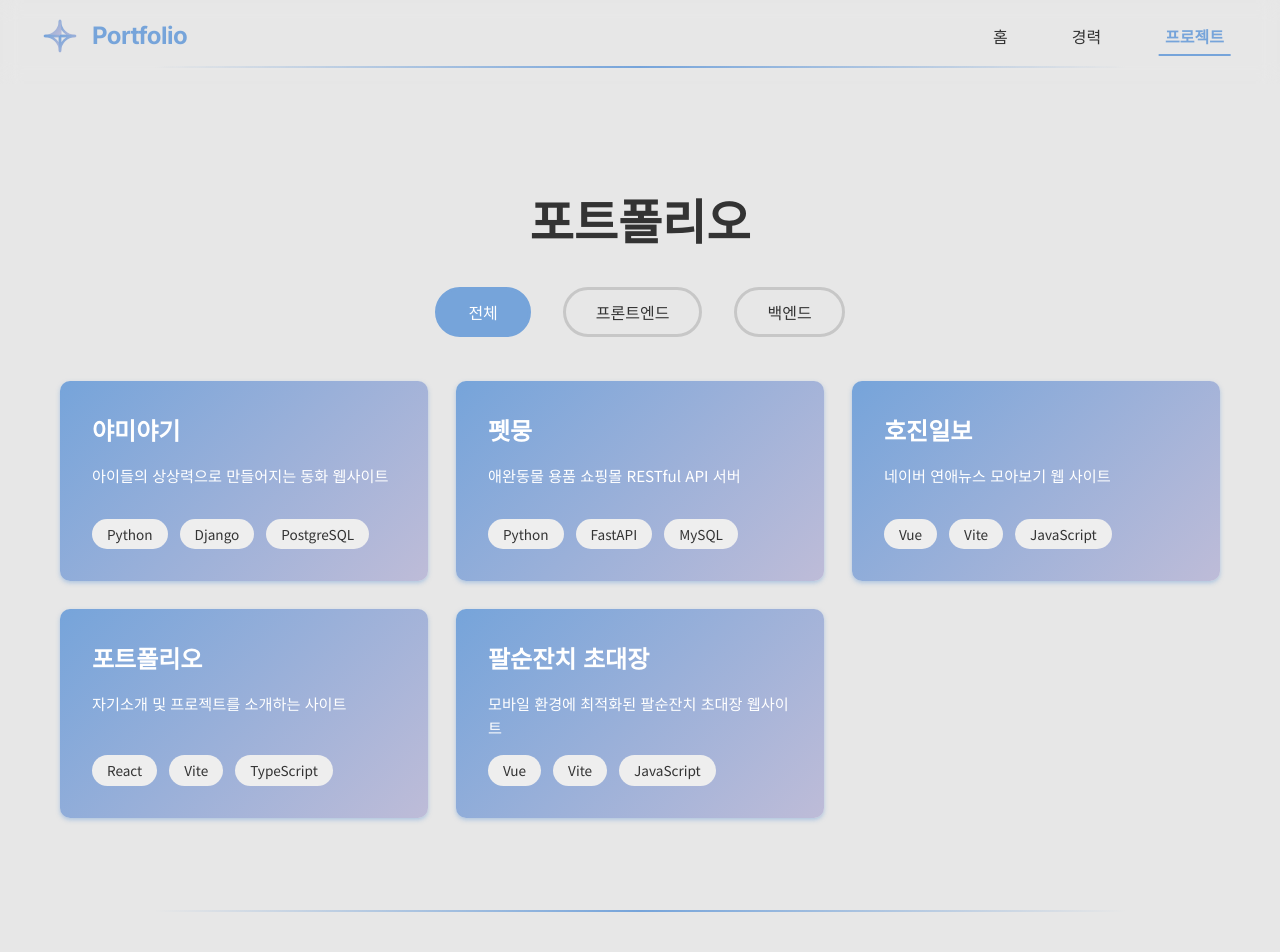
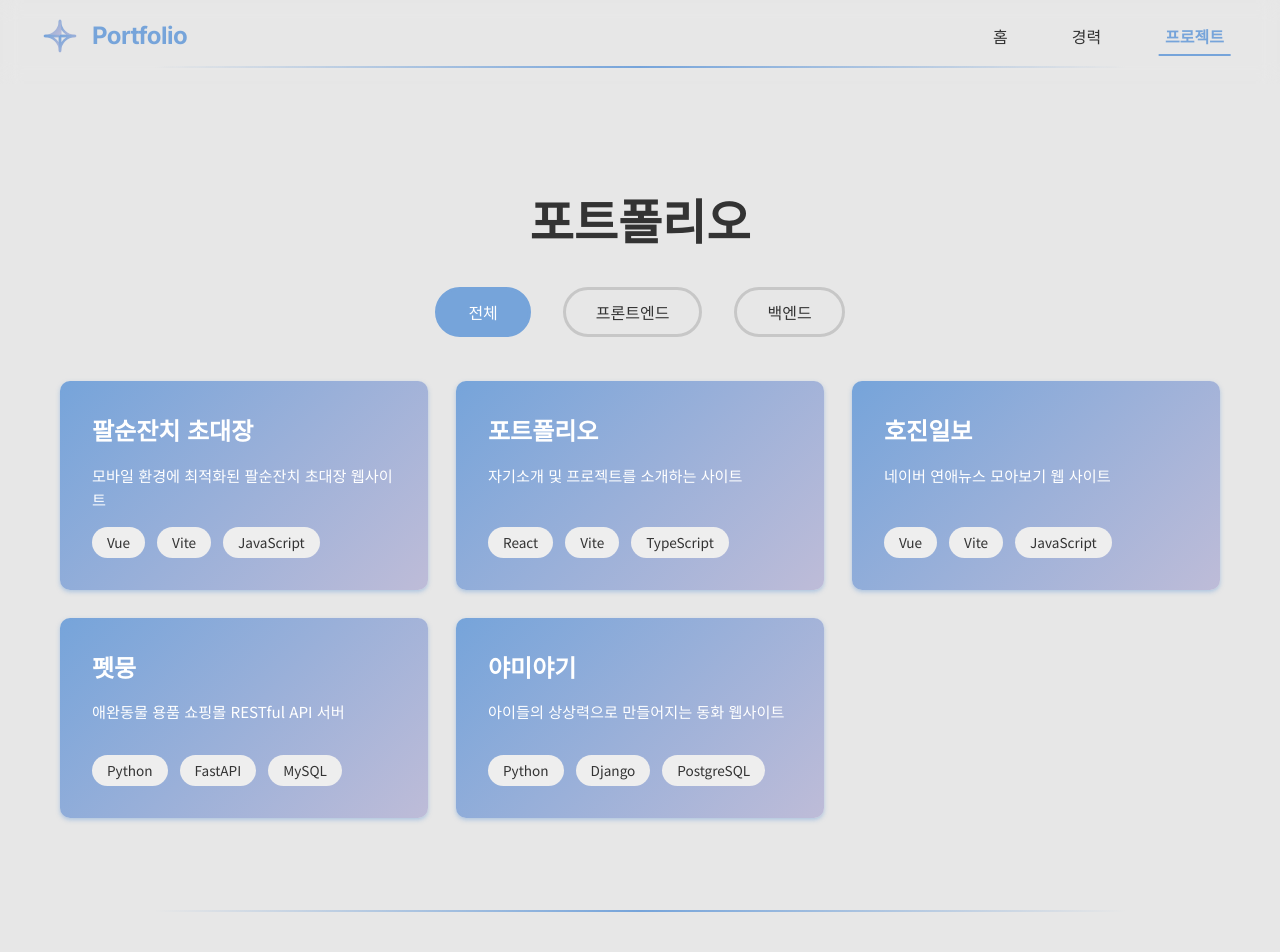
Before and after one commit to hjzheld/MainPage, a React (Vite) app: page /portfolio/project in a window 1280 px wide. Shown: the top 952 px of the page. Built offline with nearby package versions, Linux system fonts and the light colour scheme.

Commit message:
260812 포트폴리오 최신순으로 역정렬

```diff
--- a/src/pages/portfolio/PortfolioPage.tsx
+++ b/src/pages/portfolio/PortfolioPage.tsx
@@ -173,8 +173,9 @@ const PortfolioPage = () => {
   // ==========================================
   // 프로젝트 필터
   // ==========================================
-  const filteredList = projects.filter(
-    (project) => {
+ const filteredList = [...projects]
+  .sort((a, b) => b.id - a.id)
+  .filter((project) => {
     if (selectedTab === "all") {
       return true;
     }
@@ -191,8 +192,7 @@ const PortfolioPage = () => {
     }
 
     return true;
-    },
-  );
+  });
 
   const selectedCategory = categories.find(
     (category) =>
```
Lines whose indentation alone changed are shown as unchanged.
